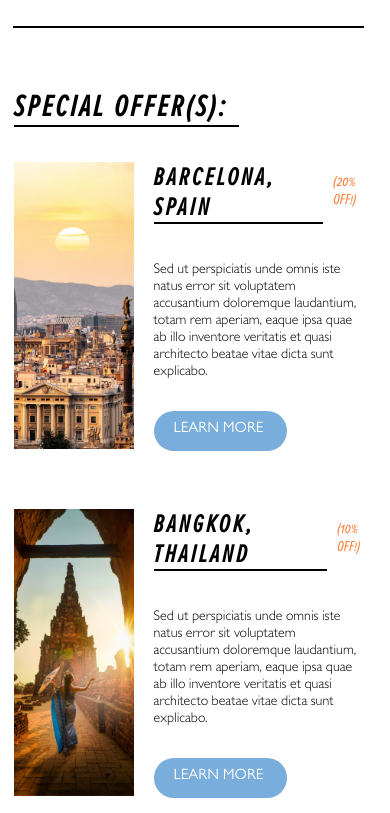
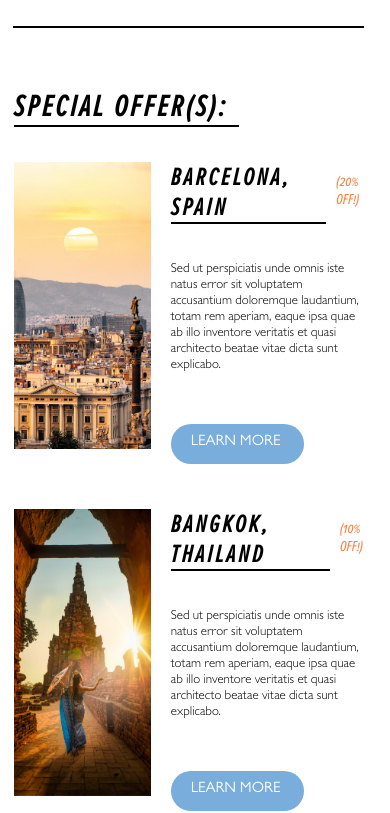
Before and after one commit to n215-jereblac/homework-seven, a website: page specials.html in a window 390 px wide. Shown: the part 62-875 px from the top of the page. Drawn offline with Linux system fonts and the light colour scheme.

Commit message:
Adjusted responsiveness on special offers.

```diff
--- a/scss/specials.scss
+++ b/scss/specials.scss
@@ -20,13 +20,13 @@
     margin-bottom: 60px;
     .specials-pic {
       //   background-color: green;
-      width: 35%;
+      width: 23%;
       height: 100%;
       margin-right: 20px;
       @include image-format;
     }
     .specials-text {
-      width: 65%;
+      width: 75%;
       //   background-color: orange;
       .text-wrapper {
         display: flex;
@@ -81,20 +81,24 @@
   }
 }
 
-@media (max-width: 550px) {
+@media (max-width: 625px) {
   .specials {
     .specials-holder {
+      .specials-pic {
+        width: 50%;
+      }
       .specials-text {
         .text-wrapper {
           .offer-header {
-            font-size: 25px;
+            font-size: 24.5px;
           }
           span {
             font-size: 15px;
           }
         }
         p {
-          font-size: 14px;
+          font-size: 13px;
+          margin-bottom: 50px;
         }
       }
     }
```
Also changed, not shown: css/styles.css, 1 other file.
